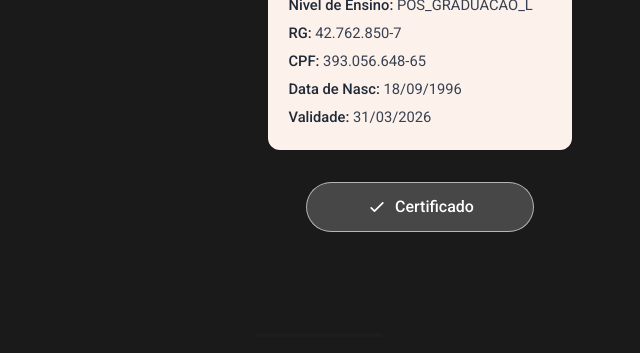
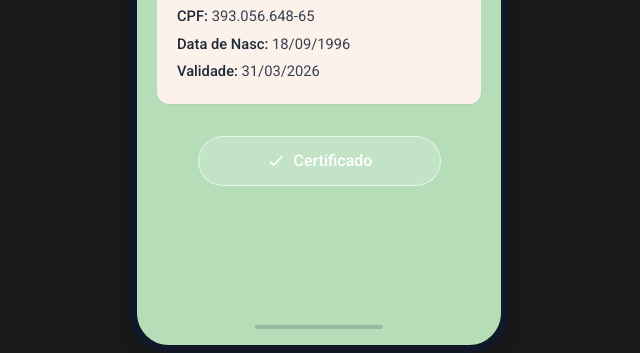
Before and after one commit to Godofin/dne_jano, a plain HTML site: page index.html in a window 1280 px wide. Shown: the part 447-800 px from the top of the page, without its empty margins (321-961 px from the left). Drawn offline with nearby package versions, Linux system fonts and the light colour scheme.

Commit message:
Update index.html

```diff
--- a/index.html
+++ b/index.html
@@ -44,6 +44,7 @@
     </style>
 </head>
 <body>
+    <div class="w-full max-w-[380px] h-[800px] bg-app-green relative overflow-hidden shadow-2xl rounded-[2.5rem] border-8 border-gray-900 flex flex-col">
 
         <!-- Header -->
         <div class="px-6 py-4 flex justify-between items-center">
```
